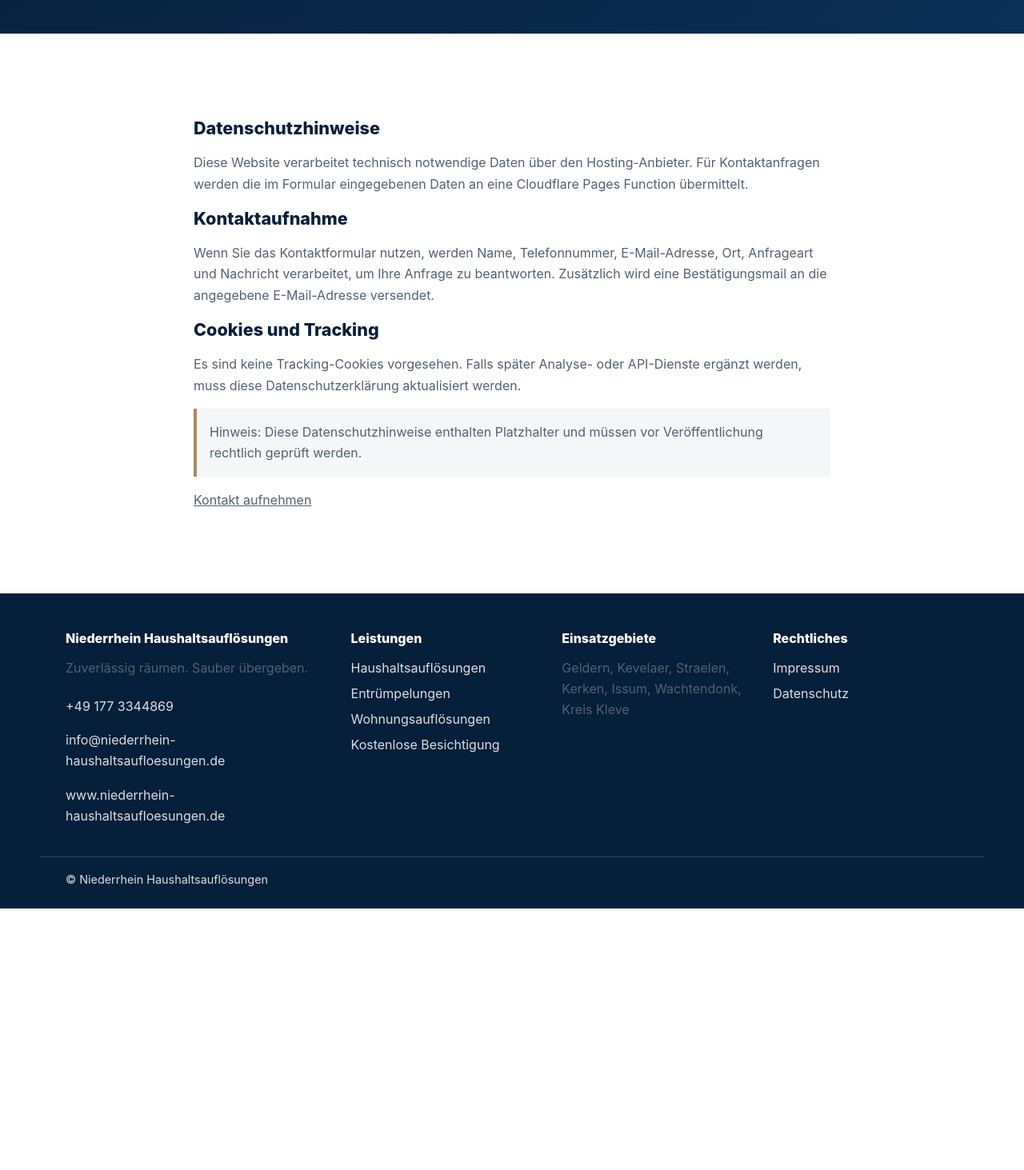
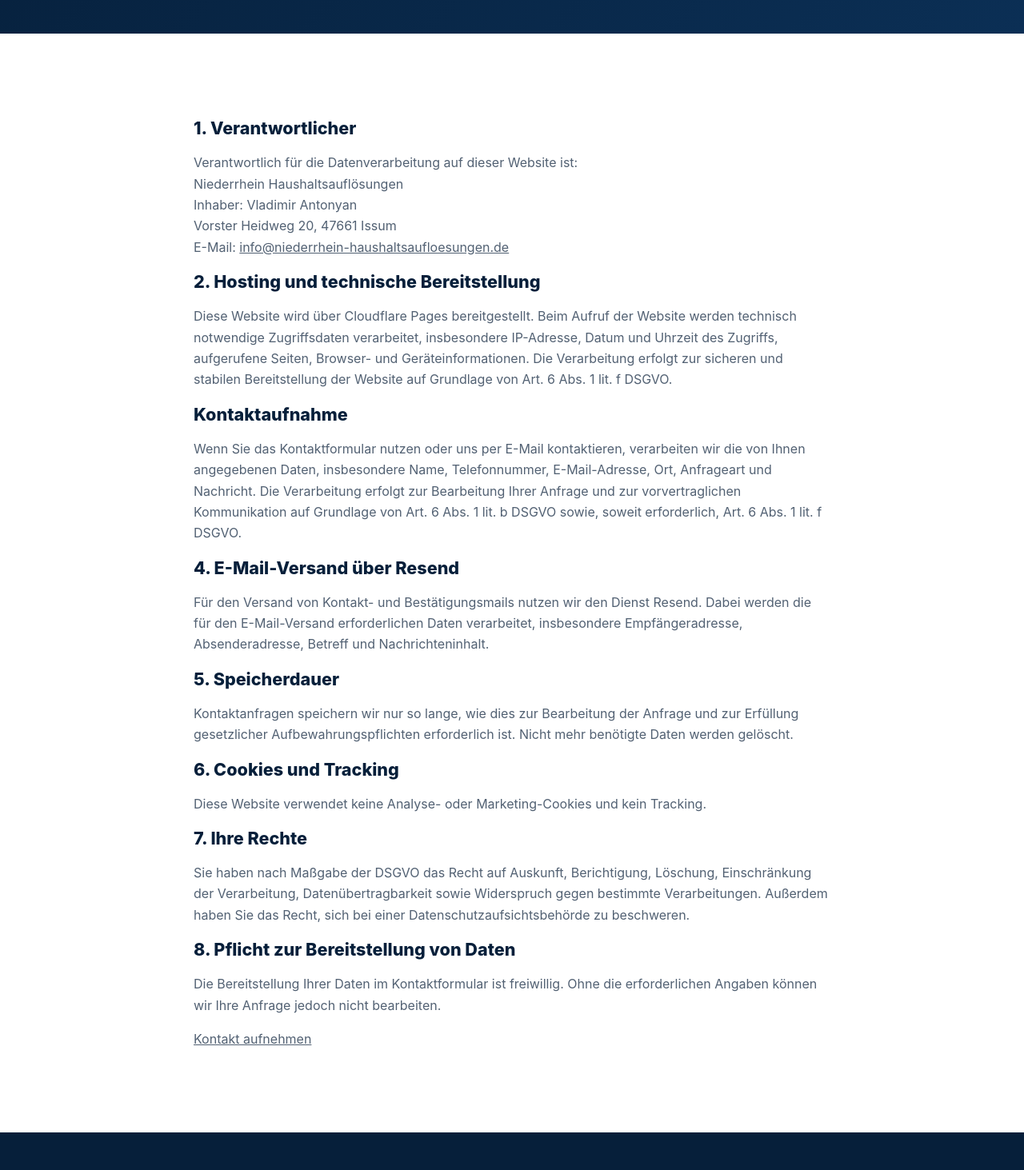
Before and after one commit to AntonyanVladimir/niederrhein-haushaltsaufloesungen, an Angular app: page /datenschutz in a window 1280 px wide. Shown: the part 421-1884 px from the top of the page at 80% size. Before the commit the page ends 1557 px from the top, so only its background shows below. Built offline with nearby package versions, Linux system fonts and the light colour scheme.

Commit message:
update legal pages with owner details

```diff
--- a/frontend/src/app/pages/legal/legal.component.ts
+++ b/frontend/src/app/pages/legal/legal.component.ts
@@ -18,23 +18,48 @@ import { contact } from '../../site-data';
       <div class="container narrow legal-copy">
         @if (!isPrivacy) {
           <h2>Angaben gemäß § 5 DDG</h2>
-          <p><strong>Niederrhein Haushaltsauflösungen</strong><br>Adresse wird ergänzt<br>Deutschland</p>
+          <p>
+            <strong>Niederrhein Haushaltsauflösungen</strong><br>
+            Inhaber: Vladimir Antonyan<br>
+            Vorster Heidweg 20<br>
+            47661 Issum<br>
+            Deutschland
+          </p>
           <p>
             <strong>Kontakt</strong><br>
             Telefon: <a [href]="'tel:' + contact.phoneHref">{{ contact.phone }}</a><br>
             E-Mail: <a [href]="'mailto:' + contact.emailHref">{{ contact.email }}</a><br>
             Website: <a [href]="contact.websiteHref">{{ contact.website }}</a>
           </p>
-          <p><strong>Verantwortlich für den Inhalt</strong><br>Name und Anschrift werden ergänzt.</p>
-          <p class="placeholder">Hinweis: Dieses Impressum enthält Platzhalter und muss vor Veröffentlichung rechtlich geprüft und vervollständigt werden.</p>
+          <p><strong>Umsatzsteuer-ID</strong><br>Wird ergänzt, falls vorhanden.</p>
+          <p><strong>Verantwortlich für den Inhalt</strong><br>Vladimir Antonyan, Anschrift wie oben.</p>
+          <h2>Haftung für Inhalte</h2>
+          <p>Die Inhalte dieser Website wurden mit Sorgfalt erstellt. Für die Richtigkeit, Vollständigkeit und Aktualität der Inhalte übernehmen wir keine Gewähr.</p>
+          <h2>Haftung für Links</h2>
+          <p>Diese Website kann Links zu externen Websites enthalten. Für deren Inhalte sind ausschließlich die jeweiligen Betreiber verantwortlich.</p>
         } @else {
-          <h2>Datenschutzhinweise</h2>
-          <p>Diese Website verarbeitet technisch notwendige Daten über den Hosting-Anbieter. Für Kontaktanfragen werden die im Formular eingegebenen Daten an eine Cloudflare Pages Function übermittelt.</p>
+          <h2>1. Verantwortlicher</h2>
+          <p>
+            Verantwortlich für die Datenverarbeitung auf dieser Website ist:<br>
+            Niederrhein Haushaltsauflösungen<br>
+            Inhaber: Vladimir Antonyan<br>
+            Vorster Heidweg 20, 47661 Issum<br>
+            E-Mail: <a [href]="'mailto:' + contact.emailHref">{{ contact.email }}</a>
+          </p>
+          <h2>2. Hosting und technische Bereitstellung</h2>
+          <p>Diese Website wird über Cloudflare Pages bereitgestellt. Beim Aufruf der Website werden technisch notwendige Zugriffsdaten verarbeitet, insbesondere IP-Adresse, Datum und Uhrzeit des Zugriffs, aufgerufene Seiten, Browser- und Geräteinformationen. Die Verarbeitung erfolgt zur sicheren und stabilen Bereitstellung der Website auf Grundlage von Art. 6 Abs. 1 lit. f DSGVO.</p>
           <h2>Kontaktaufnahme</h2>
-          <p>Wenn Sie das Kontaktformular nutzen, werden Name, Telefonnummer, E-Mail-Adresse, Ort, Anfrageart und Nachricht verarbeitet, um Ihre Anfrage zu beantworten. Zusätzlich wird eine Bestätigungsmail an die angegebene E-Mail-Adresse versendet.</p>
-          <h2>Cookies und Tracking</h2>
-          <p>Es sind keine Tracking-Cookies vorgesehen. Falls später Analyse- oder API-Dienste ergänzt werden, muss diese Datenschutzerklärung aktualisiert werden.</p>
-          <p class="placeholder">Hinweis: Diese Datenschutzhinweise enthalten Platzhalter und müssen vor Veröffentlichung rechtlich geprüft werden.</p>
+          <p>Wenn Sie das Kontaktformular nutzen oder uns per E-Mail kontaktieren, verarbeiten wir die von Ihnen angegebenen Daten, insbesondere Name, Telefonnummer, E-Mail-Adresse, Ort, Anfrageart und Nachricht. Die Verarbeitung erfolgt zur Bearbeitung Ihrer Anfrage und zur vorvertraglichen Kommunikation auf Grundlage von Art. 6 Abs. 1 lit. b DSGVO sowie, soweit erforderlich, Art. 6 Abs. 1 lit. f DSGVO.</p>
+          <h2>4. E-Mail-Versand über Resend</h2>
+          <p>Für den Versand von Kontakt- und Bestätigungsmails nutzen wir den Dienst Resend. Dabei werden die für den E-Mail-Versand erforderlichen Daten verarbeitet, insbesondere Empfängeradresse, Absenderadresse, Betreff und Nachrichteninhalt.</p>
+          <h2>5. Speicherdauer</h2>
+          <p>Kontaktanfragen speichern wir nur so lange, wie dies zur Bearbeitung der Anfrage und zur Erfüllung gesetzlicher Aufbewahrungspflichten erforderlich ist. Nicht mehr benötigte Daten werden gelöscht.</p>
+          <h2>6. Cookies und Tracking</h2>
+          <p>Diese Website verwendet keine Analyse- oder Marketing-Cookies und kein Tracking.</p>
+          <h2>7. Ihre Rechte</h2>
+          <p>Sie haben nach Maßgabe der DSGVO das Recht auf Auskunft, Berichtigung, Löschung, Einschränkung der Verarbeitung, Datenübertragbarkeit sowie Widerspruch gegen bestimmte Verarbeitungen. Außerdem haben Sie das Recht, sich bei einer Datenschutzaufsichtsbehörde zu beschweren.</p>
+          <h2>8. Pflicht zur Bereitstellung von Daten</h2>
+          <p>Die Bereitstellung Ihrer Daten im Kontaktformular ist freiwillig. Ohne die erforderlichen Angaben können wir Ihre Anfrage jedoch nicht bearbeiten.</p>
         }
         <p><a routerLink="/kontakt">Kontakt aufnehmen</a></p>
       </div>
```
